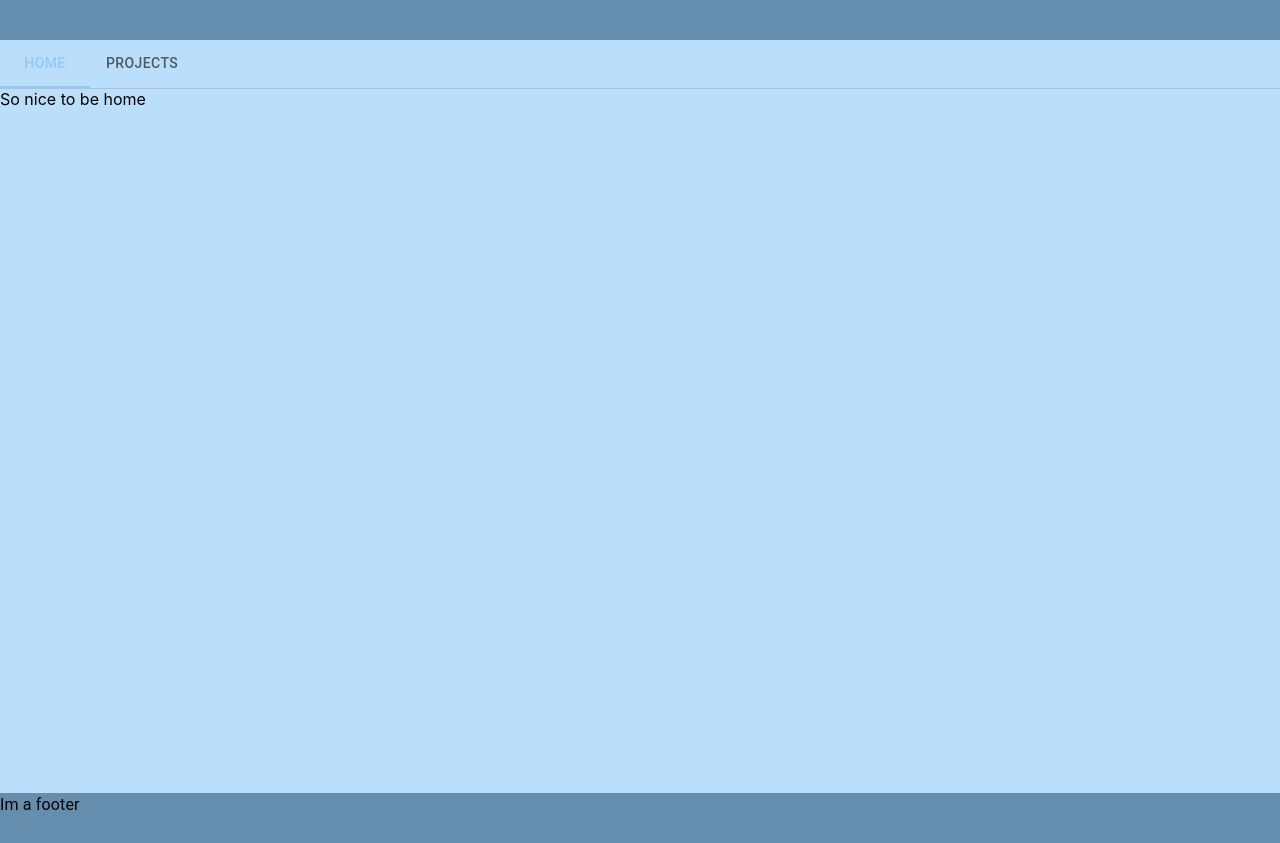
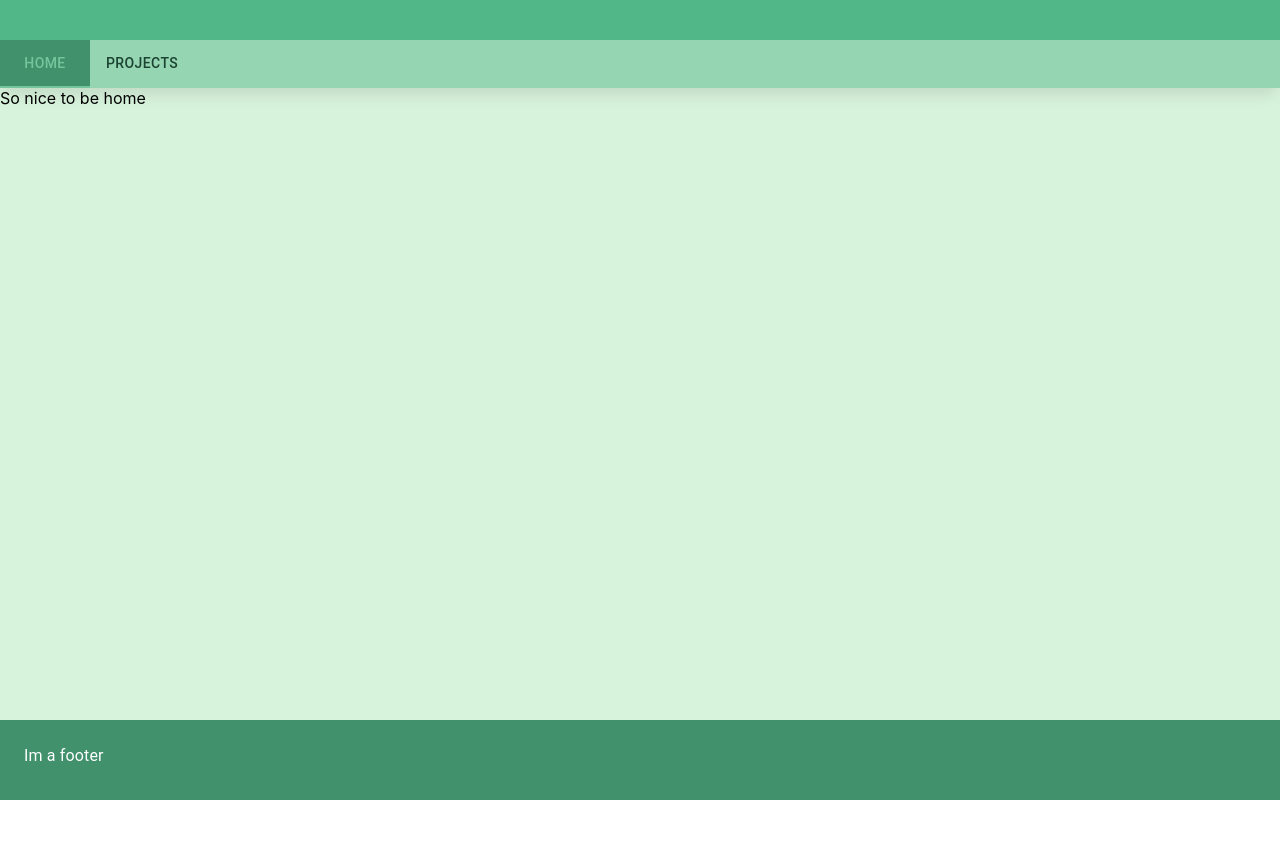
Before and after one commit to raymanu404/infinity_portfolio, a React (Vite) app: page / in a window 1280 px wide. After the commit the page ends 800 px from the top, so only its background shows below. Built offline with nearby package versions, Linux system fonts and the light colour scheme; a web font is replaced by a local one.

Commit message:
override theme, refactored colors on navbar

```diff
--- a/src/modules/Layout/Components/Footer.tsx
+++ b/src/modules/Layout/Components/Footer.tsx
@@ -3,8 +3,17 @@ import { Box, Typography } from '@mui/material'
 
 const Footer = () => {
   return (
-    <Box component={'footer'} sx={{ backgroundColor: theme.palette.primary.dark, height: '50px' }}>
-      <Typography variant="body1">Im a footer</Typography>
+    <Box
+      component={'footer'}
+      sx={{
+        backgroundColor: theme.custom.specialPalette.typographyColors?.variant[500],
+        height: '80px',
+        width: '100%',
+      }}
+    >
+      <Typography variant="body1" sx={{ color: theme.palette.common.white, padding: theme.spacing(3) }}>
+        Im a footer
+      </Typography>
     </Box>
   )
 }
--- a/src/modules/Layout/Components/Header.tsx
+++ b/src/modules/Layout/Components/Header.tsx
@@ -2,7 +2,14 @@ import { Box } from '@mui/material'
 import { theme } from '@/theme'
 
 const Header = () => {
-  return <Box sx={{ backgroundColor: theme.palette.primary.dark, position: 'sticky', height: '40px' }}></Box>
+  return (
+    <Box
+      sx={{
+        backgroundColor: theme.custom.specialPalette.typographyColors?.variant[400],
+        height: '40px',
+      }}
+    ></Box>
+  )
 }
 
 export default Header
--- a/src/modules/Layout/Components/Main.tsx
+++ b/src/modules/Layout/Components/Main.tsx
@@ -1,8 +1,9 @@
+import { theme } from '@/theme'
 import { Box } from '@mui/material'
 import { PropsWithChildren } from 'react'
 
 const Main = ({ children }: PropsWithChildren) => {
-  return <Box sx={{ minHeight: '88vh' }}>{children}</Box>
+  return <Box sx={{ flexGrow: 1 }}>{children}</Box>
 }
 
 Main.displayName = 'Main'
--- a/src/modules/Layout/Components/Navbar.tsx
+++ b/src/modules/Layout/Components/Navbar.tsx
@@ -1,8 +1,9 @@
 import { useState } from 'react'
 import { Box, Tab, Tabs } from '@mui/material'
-import { navbarTabsConst } from '../constants'
+import { navbarTabsConst, tabsSx, tabSx } from '../constants'
 import { useLocation, useNavigate } from 'react-router-dom'
 import { PATH_ROUTES } from '@/modules/Router/constants'
+import { theme } from '@/theme'
 
 const currentPathDefault = (pathname: string[]) => {
   let defaultValue = '/'
@@ -10,7 +11,7 @@ const currentPathDefault = (pathname: string[]) => {
   return defaultValue
 }
 
-const Navbar = () => {
+export const Navbar = () => {
   const { pathname } = useLocation()
 
   const [value, setValue] = useState<string>(currentPathDefault(pathname.split('/')))
@@ -22,23 +23,22 @@ const Navbar = () => {
   }
 
   return (
-    <Box sx={{ width: '100%' }}>
-      <Box sx={{ borderBottom: 1, borderColor: 'divider' }}>
-        <Tabs
-          value={value}
-          onChange={handleChange}
-          aria-label="basic tabs example"
+    <Box
       sx={{
-            '& .Mui-selected': {
-              color: '#FBFEF9',
-            },
+        width: '100%',
+        backgroundColor: theme.custom.specialPalette.typographyColors?.variant[200],
+        position: 'sticky',
+        top: 0,
+        zIndex: 1,
+        borderRadius: '0 0 10px 10px',
+        boxShadow: '0px 10px 15px -3px rgba(0,0,0,0.1)',
       }}
     >
+      <Tabs value={value} onChange={handleChange} aria-label="basic tabs example" sx={{ ...tabsSx }}>
         {navbarTabsConst.map((x) => {
-            return <Tab label={x.displayName} key={x.path} value={x.path} />
+          return <Tab label={x.displayName} key={x.path} value={x.path} sx={{ ...tabSx }} />
         })}
       </Tabs>
-      </Box>
     </Box>
   )
 }
--- a/src/modules/Layout/Layout.tsx
+++ b/src/modules/Layout/Layout.tsx
@@ -12,7 +12,7 @@ const Layout = ({ children }: PropsWithChildren) => {
       sx={() => ({
         display: 'flex',
         flexDirection: 'column',
-        backgroundColor: theme.palette.primary.light,
+        backgroundColor: theme.custom.specialPalette.typographyColors?.variant[100],
         minHeight: '100vh',
       })}
     >
--- a/src/modules/Layout/constants.ts
+++ b/src/modules/Layout/constants.ts
@@ -1,14 +1,43 @@
 import { NavbarTabI } from './interfaces'
 import { convertToPathURI } from '../../Shared/Utils/Helpers/global-utils'
 import { PATH_ROUTES } from '@/modules/Router/constants'
+import { SxProps, Theme } from '@mui/material'
+import { theme } from '@/theme'
+import { Navbar } from './Components/Navbar'
 
-export const navbarTabsConst = [
+const navbarTabsConst = [
   { path: '/', displayName: PATH_ROUTES.HOME },
   {
     path: convertToPathURI([PATH_ROUTES.PROJECTS]),
     displayName: PATH_ROUTES.PROJECTS,
   },
 ] as NavbarTabI[]
+
+const tabsSx: SxProps<Theme> = {
+  color: theme.custom.specialPalette.typographyColors?.variant[100],
+  backgroundColor: theme.custom.specialPalette.typographyColors?.variant[300],
+  ':hover': {
+    color: theme.custom.specialPalette.typographyColors?.variant[700],
+  },
+  '[aria-selected="false"]': {
+    color: theme.custom.specialPalette.typographyColors?.variant[700],
+    borderBottom: 0,
+    ':hover': {
+      color: theme.custom.specialPalette.typographyColors?.variantSecondary,
+      backgroundColor: theme.custom.specialPalette.typographyColors?.variant[300],
+    },
+  },
+  '& .Mui-selected': {
+    backgroundColor: theme.custom.specialPalette.typographyColors?.variant[500],
+    color: theme.custom.specialPalette.typographyColors?.variantMainLight,
+  },
+}
+
+const tabSx: SxProps<Theme> = {
+  borderColor: theme.custom.specialPalette.typographyColors?.variant[100],
+}
+
+export { navbarTabsConst, tabsSx, tabSx }
 
 // export const navbarTabsConst = [
 //   { path: '/', displayName: PATH_ROUTES.HOME },
--- a/src/pages/Projects/Container/ProjectsContainer.tsx
+++ b/src/pages/Projects/Container/ProjectsContainer.tsx
@@ -9,14 +9,9 @@ const ProjectsContainer = () => {
 
   return (
     <Box
-      width={'100%'}
-      height={'100%'}
       sx={{
-        backgroundColor: theme.palette.primary.light,
         display: 'flex',
         justifyContent: 'center',
-        position: 'absolute',
-        left: '0',
       }}
     >
       <Box
--- a/src/pages/Projects/Monsters/Components/CardList.tsx
+++ b/src/pages/Projects/Monsters/Components/CardList.tsx
@@ -11,7 +11,7 @@ const CardList = (props: PropsI) => {
   const { monsters } = props
 
   return (
-    <Grid container gap={'1.25rem'} sx={{ padding: '30px', justifyContent: 'center', height: '200vh' }}>
+    <Grid container gap={'1.25rem'} sx={{ padding: '30px', justifyContent: 'center' }}>
       {monsters.length === 0 && <NoResult />}
       {monsters &&
         monsters.map((el) => {
--- a/src/theme.tsx
+++ b/src/theme.tsx
@@ -1,34 +1,59 @@
-import {
-  createTheme,
-  Palette,
-  PaletteColor,
-  PaletteColorOptions,
-  PaletteOptions,
-  ThemeOptions,
-} from '@mui/material/styles'
+import { Theme } from '@emotion/react'
+import { createTheme, PaletteOptions, ThemeOptions } from '@mui/material/styles'
 
-declare module '@mui/material/styles' {
-  interface PaletteOptions {
-    extraColors?: {
-      warningLight?: string
-      successDark?: string
-    }
-  }
+declare module '@mui/material/styles' {}
+
+interface CustomThemeOptions {
+  extraColors?: ExtraActionsPalette
+  typographyColors?: BasicPalette
 }
 
-const customTheme: ThemeOptions = {
+interface VariantColor {
+  200?: string
+  100?: string
+  300?: string
+  400?: string
+  500?: string
+  600?: string
+  700?: string
+}
+
+interface BasicPalette {
+  variantMain?: string
+  variantMainLight?: string
+  variantMainDark?: string
+  variantSecondary?: string
+  variantSecondaryLight?: string
+  variantSecondaryDark?: string
+  variant: VariantColor
+}
+interface ExtraActionsPalette {
+  warningLight?: string
+  successDark?: string
+}
+interface CustomTheme extends Theme {
+  specialPalette: CustomThemeOptions
+}
+
+const localTheme: ThemeOptions = {
   palette: {
     primary: {
-      main: '#90CAF9',
-      light: '#BBDEFB',
+      main: '#74C69D',
+      light: '#D8F3DC',
+
+      dark: '#081C15',
     },
     secondary: {
       main: '#42A5F5',
-      '100': '#2196F3',
-      '200': '#1E88E5',
-      '300': '#1976D2',
-      '400': '#1565C0',
+      '100': '#ade8f4',
+      '200': '#90e0ef',
+      '300': '#00b4d8',
+      '400': '#0096c7',
       '500': '#0D47A1',
+      '600': '#0077b6',
+      '700': '#03045e',
+      light: '#caf0f8',
+      dark: '#023e8a',
     },
     common: {
       black: '#000000',
@@ -37,6 +62,28 @@ const customTheme: ThemeOptions = {
   },
 }
 
-const theme = createTheme(customTheme)
+const customTheme: CustomTheme = {
+  specialPalette: {
+    typographyColors: {
+      variantMain: '#E9ECEF',
+      variantMainLight: '#DEE2E6',
+      variantMainDark: '#CED4DA',
+      variantSecondary: '#495057',
+      variantSecondaryLight: '#6C757D',
+      variantSecondaryDark: '#343A40',
+      variant: {
+        100: '#D8F3DC',
+        200: '#B7E4C7',
+        300: '#95D5B2',
+        400: '#52B788',
+        500: '#40916C',
+        600: '#2D6A4F',
+        700: '#1B4332',
+      },
+    },
+  },
+}
+
+const theme = { ...createTheme(localTheme), custom: customTheme }
 
 export { theme }
```
Lines whose indentation alone changed are shown as unchanged.
